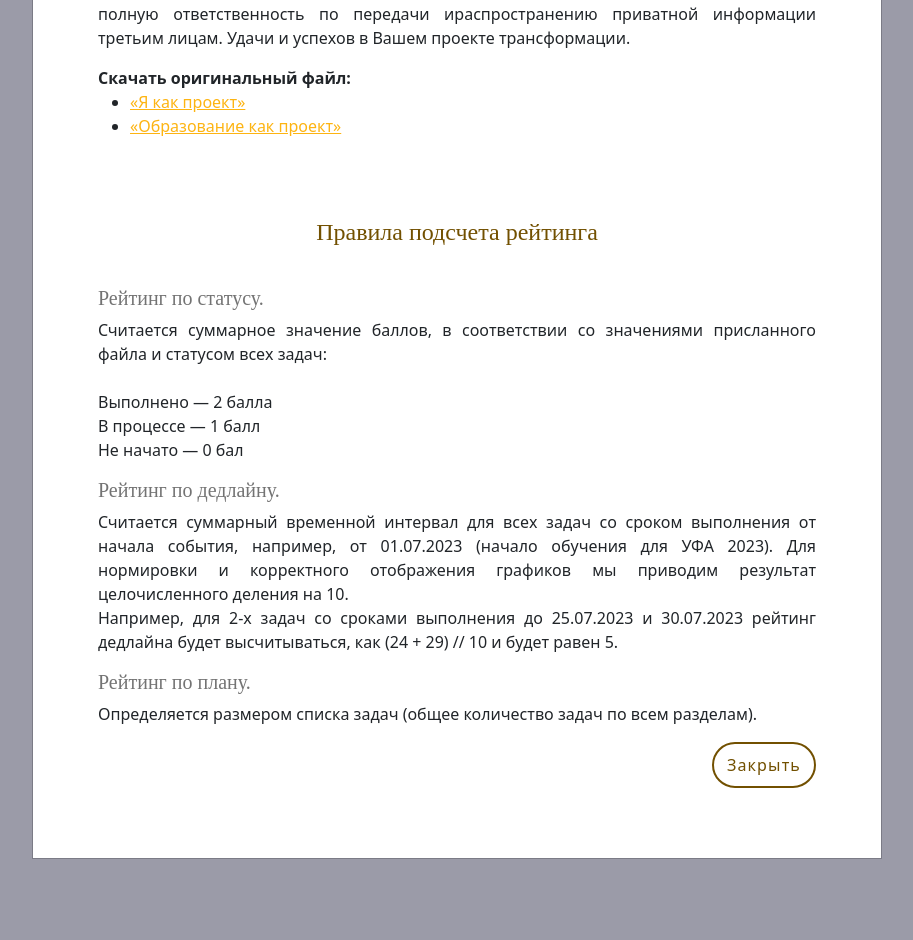
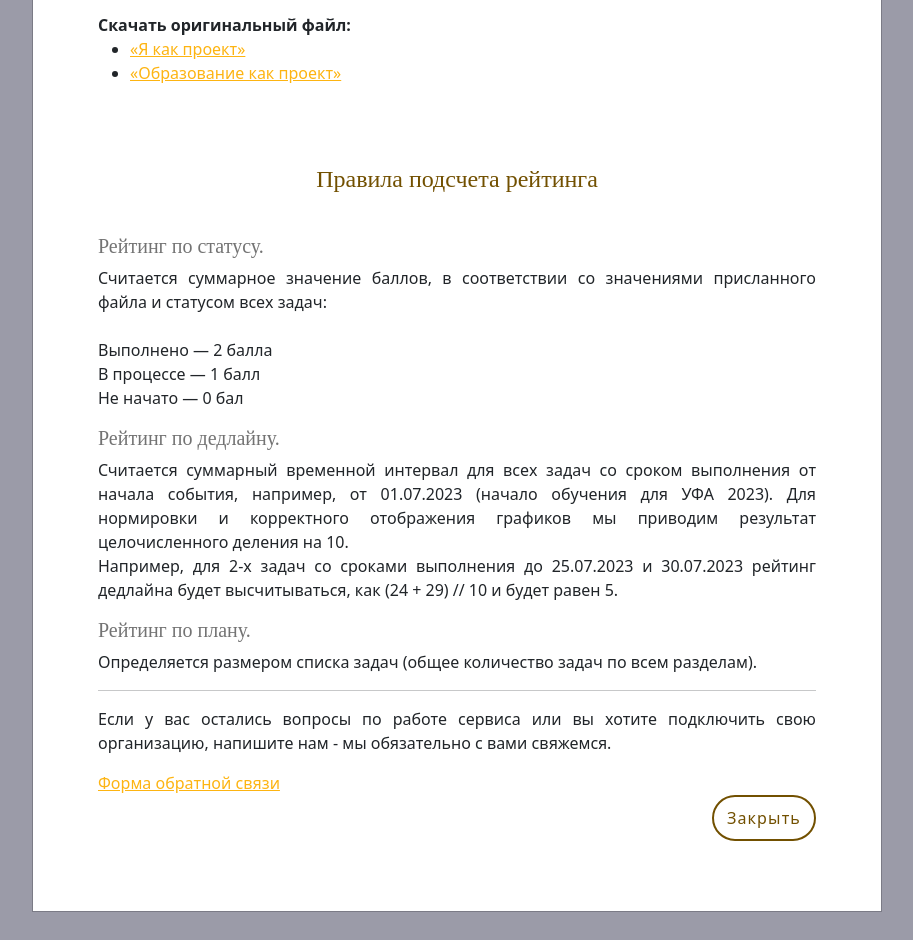
Before and after one commit to evgeny422/ExcelParser, a Django app: template templates/documents/message.html in a window 1280 px wide, after a click on "FAQ". Shown: the part 849-1789 px from the top of the page, without its empty margins (183-1096 px from the left). Run offline with Django 4.2, Linux system fonts and the light colour scheme; the template is opened without the code that fills it: most values are stand-ins (such as "Sample title", 1, 10 or a date in 2020); some libraries are stand-ins or nearby versions; some web fonts are replaced.

Commit message:
add connect btn to header nav update faq modal

```diff
--- a/templates/includes/header.html
+++ b/templates/includes/header.html
@@ -37,6 +37,9 @@
                 </li>
                 <li class="nav-item navbar-btn align-items-lg-center">
                     <a class="navbar-link" href="#" data-bs-toggle="modal" data-bs-target="#faqModal">FAQ</a>
+                </li>
+                <li class="nav-item navbar-btn align-items-lg-center">
+                    <a class="navbar-link" href="https://forms.yandex.ru/u/65f901f72530c236ef3faf33/?iframe=1" href="">Подключить</a>
                 </li>
                 <li class="nav-item align-items-lg-center">
                     <a class="btn-common ms-3" href="#" data-bs-toggle="modal" data-bs-target="#createProjectModal">Создать
--- a/templates/includes/modals/faq_modal.html
+++ b/templates/includes/modals/faq_modal.html
@@ -3,10 +3,11 @@
         <div class="modal-content">
             <!-- Modal body -->
             <div class="modal-body d-box">
-{#                <div class="btn-group w-100">#}
-{#                    <button type="button" class="ms-auto btn-close" data-bs-dismiss="modal"></button>#}
-{#                </div>#}
-                <h3 class="modal-title text-center font-extra-bold c-title" style="margin-bottom: 40px;">Доброго времени суток!</h3>
+                {#                <div class="btn-group w-100">#}
+                {#                    <button type="button" class="ms-auto btn-close" data-bs-dismiss="modal"></button>#}
+                {#                </div>#}
+                <h3 class="modal-title text-center font-extra-bold c-title" style="margin-bottom: 40px;">Доброго времени
+                    суток!</h3>
                 <div style="margin-bottom: 40px;">
                     <p>
                         Если вы читаете эту страницу, значит Вам предстоит поставить перед собой цель, Вы столкнулись с
@@ -42,7 +43,8 @@
 
                 </div>
                 <div>
-                    <h4 class="text-center font-extra-bold c-title" style="margin-bottom: 40px;">Правила подсчета рейтинга</h4>
+                    <h4 class="text-center font-extra-bold c-title" style="margin-bottom: 40px;">Правила подсчета
+                        рейтинга</h4>
                     <h5 class="font-extra-bold c-subtitle">Рейтинг по статусу.</h5>
                     <p>
                         Считается суммарное значение баллов, в соответствии со значениями присланного файла и статусом
@@ -68,6 +70,14 @@
                     <h5 class="font-extra-bold c-subtitle">Рейтинг по плану.</h5>
                     <p>Определяется размером списка задач (общее количество задач по всем разделам). </p>
                 </div>
+                <hr>
+                <div>
+                    <p>
+                        Если у вас остались вопросы по работе сервиса или вы хотите подключить свою организацию,
+                        напишите нам - мы обязательно с вами свяжемся.
+                    </p>
+                    <a class="c-link" href="https://forms.yandex.ru/u/65f901f72530c236ef3faf33/?iframe=1">Форма обратной связи</a>
+                </div>
 
                 <button type="button" class="btn-common-outline float-end" data-bs-dismiss="modal">Закрыть</button>
             </div>
```
